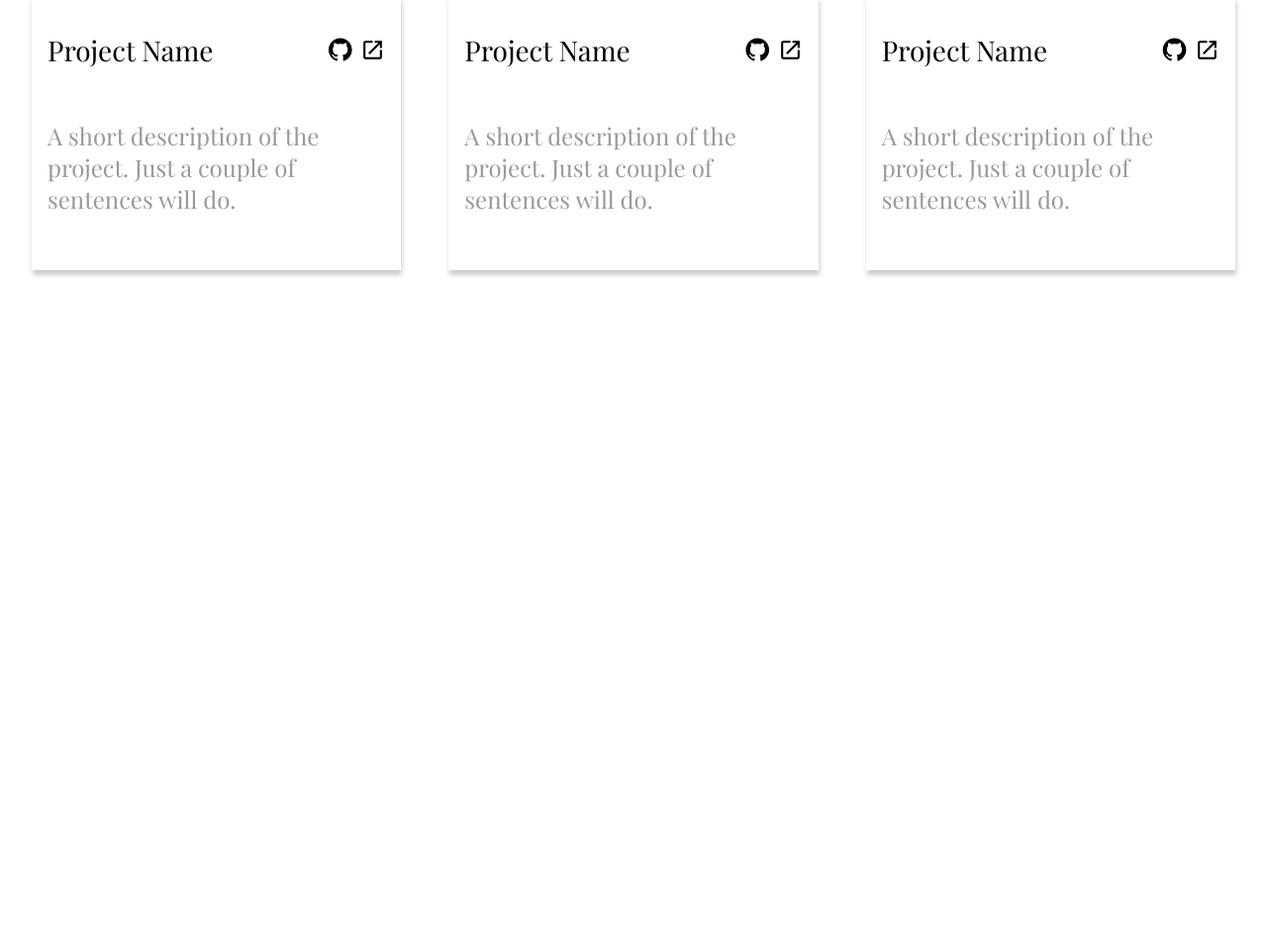
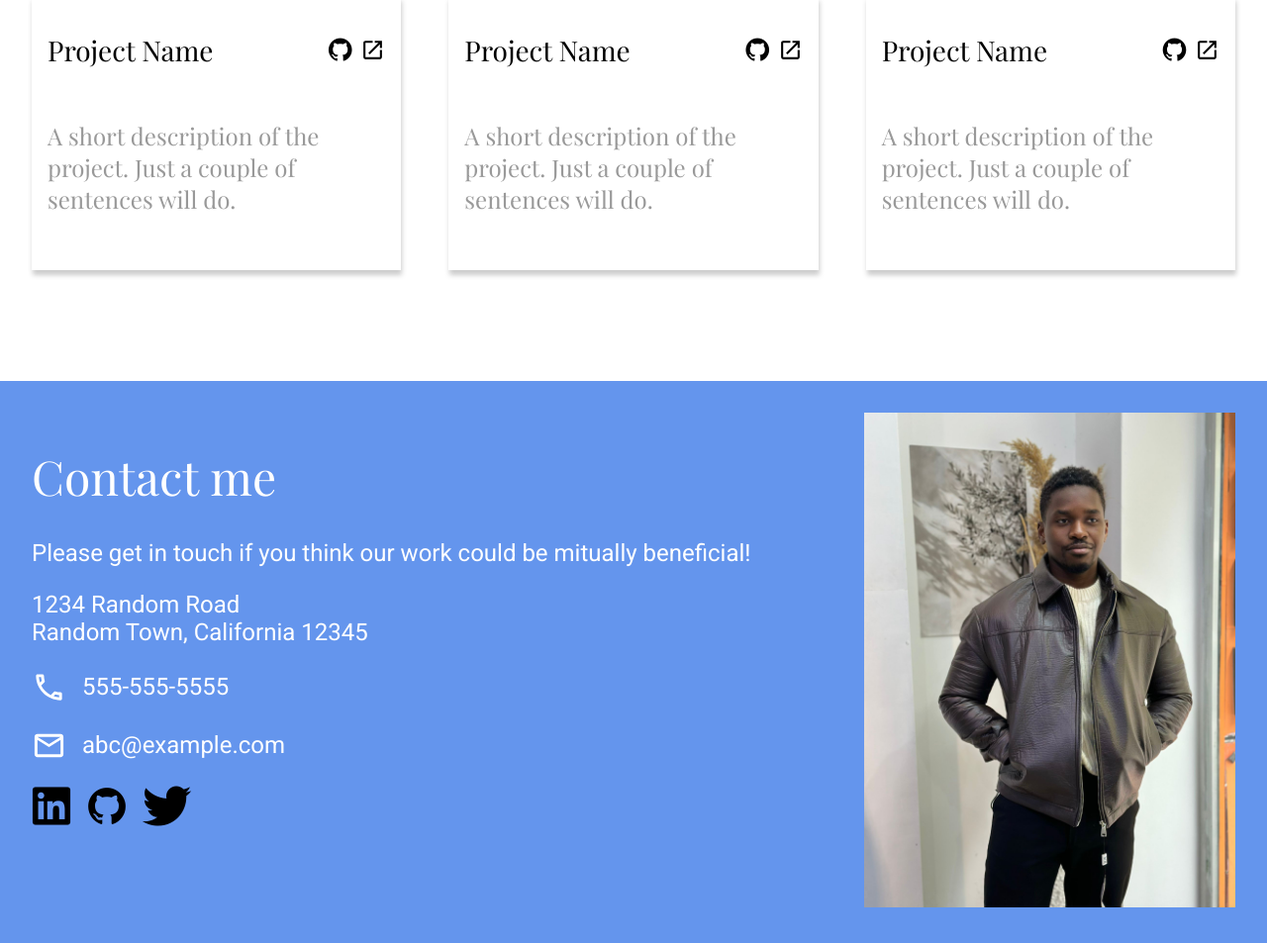
Before and after one commit to solitdio079/odin-responsive, a plain HTML site: page index.html in a window 1280 px wide. Shown: the part 1655-2608 px from the top of the page at 99% size. Before the commit the page ends 2040 px from the top, so only its background shows below. Drawn offline with nearby package versions, Linux system fonts and the light colour scheme; a web font is replaced by a local one.

Commit message:
Add finishing touch

```diff
--- a/index.html
+++ b/index.html
@@ -191,6 +191,22 @@
       </div>
     </main>
 
+    <footer>
+        <div class="footer-text">
+            <h1>Contact me</h1>
+            <p>Please get in touch if you think our work could be mitually beneficial!</p>
+            <p>1234 Random Road <br> Random Town, California 12345</p>
+            <p> <svg fill="white" xmlns="http://www.w3.org/2000/svg" width="35px" viewBox="0 0 24 24"><title>phone-outline</title><path d="M20,15.5C18.8,15.5 17.5,15.3 16.4,14.9C16.3,14.9 16.2,14.9 16.1,14.9C15.8,14.9 15.6,15 15.4,15.2L13.2,17.4C10.4,15.9 8,13.6 6.6,10.8L8.8,8.6C9.1,8.3 9.2,7.9 9,7.6C8.7,6.5 8.5,5.2 8.5,4C8.5,3.5 8,3 7.5,3H4C3.5,3 3,3.5 3,4C3,13.4 10.6,21 20,21C20.5,21 21,20.5 21,20V16.5C21,16 20.5,15.5 20,15.5M5,5H6.5C6.6,5.9 6.8,6.8 7,7.6L5.8,8.8C5.4,7.6 5.1,6.3 5,5M19,19C17.7,18.9 16.4,18.6 15.2,18.2L16.4,17C17.2,17.2 18.1,17.4 19,17.4V19Z" /></svg> 555-555-5555</p>
+            <p>  <svg fill="white" xmlns="http://www.w3.org/2000/svg" width="35px" viewBox="0 0 24 24"><title>email-outline</title><path d="M22 6C22 4.9 21.1 4 20 4H4C2.9 4 2 4.9 2 6V18C2 19.1 2.9 20 4 20H20C21.1 20 22 19.1 22 18V6M20 6L12 11L4 6H20M20 18H4V8L12 13L20 8V18Z" /></svg> abc@example.com</p>
+            <p> <i class="devicon-linkedin-plain"></i>
+                <i class="devicon-github-plain"></i>
+                <i class="devicon-twitter-plain"></i></p>
+        </div>
+        <figure>
+            <img src="./images/me2.jpeg" alt="">
+        </figure>
+    </footer>
+
     <!--<i class="devicon-linkedin-plain"></i>
     <i class="devicon-github-plain"></i>
     <i class="devicon-twitter-plain"></i>
--- a/styles.css
+++ b/styles.css
@@ -43,6 +43,7 @@ header{
 }
 .about-text p{
     font-size: 1.2rem;
+    color: #555;
 }
 
 .about-img{
@@ -129,12 +130,58 @@ main{
     font-size: 1.75rem;
 }
 
-@media (max-width: 630px) {
+/*-- Footer --*/
+footer{
+    padding: 2rem;
+    position: relative;
+    background-color: cornflowerblue;
+    display: flex;
+    justify-content: space-between;
+    color: white;
+}
+footer .footer-text h1{
+    font-size: 3rem;
+    font-weight: 400;
+
+}
+footer .footer-text p{
+    font-size: 1.5rem;
+    font-family: "Roboto";
+    display: flex;
+    align-items: center;
+    gap: 1rem;
+}
+footer .footer-text p i {
+    color: black;
+    font-size: 2.5rem;
+}
+footer figure img {
+    max-height: 500px;
+}
+
+
+
+/* 2. Medium screens (tablet) */
+@media (max-width: 992px) {
+    /* styles for tablets */
+     /* Header */
+     .about-img{
+        position: relative;
+        min-width: 50%;
+    }
+    /*-- Main --*/
+    .project-container{
+        display: grid;
+        grid-template-columns: repeat(2,1fr);
+        gap: 3rem;
+        justify-items: center;
+    }
+
+  }
+  @media (max-width: 768px) {
     /* Header */
     .header-content{
-
         flex-direction: column;
-
     }
     /*-- Main --*/
     .project-container{
@@ -142,6 +189,15 @@ main{
         grid-template-columns: repeat(1,1fr);
         gap: 3rem;
         justify-items: center;
+    }
+
+    /* -- footer --*/
+    footer{
+
+        flex-direction: column;
 
     }
-  }
+    footer .footer-text p svg {
+       display: none;
+    }
+}
```
Also changed, not shown: images/me2.jpeg (added).
